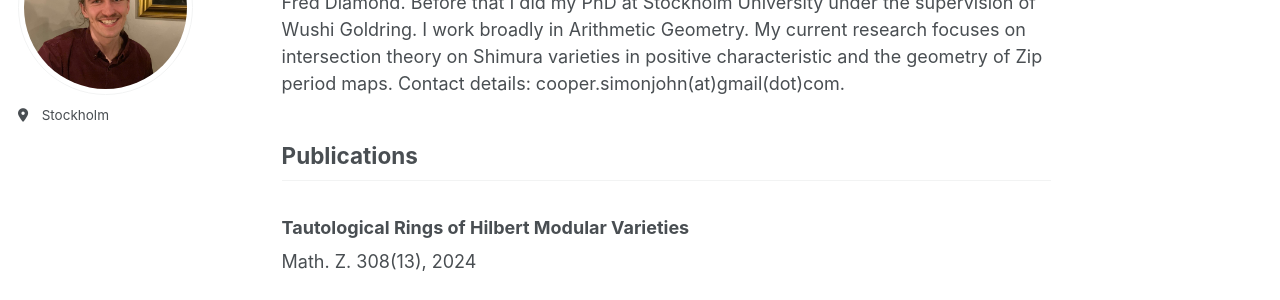
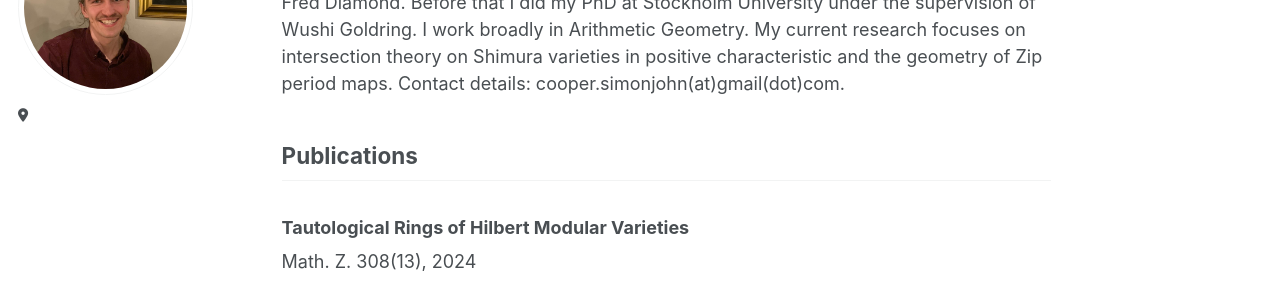
Before and after one commit to s-j-cooper/s-j-cooper.github.io, a Jekyll site: the page built from _pages/about.md, in a window 1280 px wide. Shown: the part 186-486 px from the top of the page. Built offline with Jekyll 4.4.1, drawn with Linux system fonts in a browser that asks for light colours.

Commit message:
Update _config.yml

```diff
--- a/_config.yml
+++ b/_config.yml
@@ -25,8 +25,8 @@ author:
   name             : # "Simon Cooper"
   pronouns         : # example: "she/her"
   bio              : # "Postdoc in Mathematics"
-  location         :  "Stockholm"
-  employer         : # "Stockholm University"
+  location         :  ""
+  employer         : # "KAW"
   uri              : # URL
   email            : # "cooper.simonjohn(at)gmail.com"
 
```
